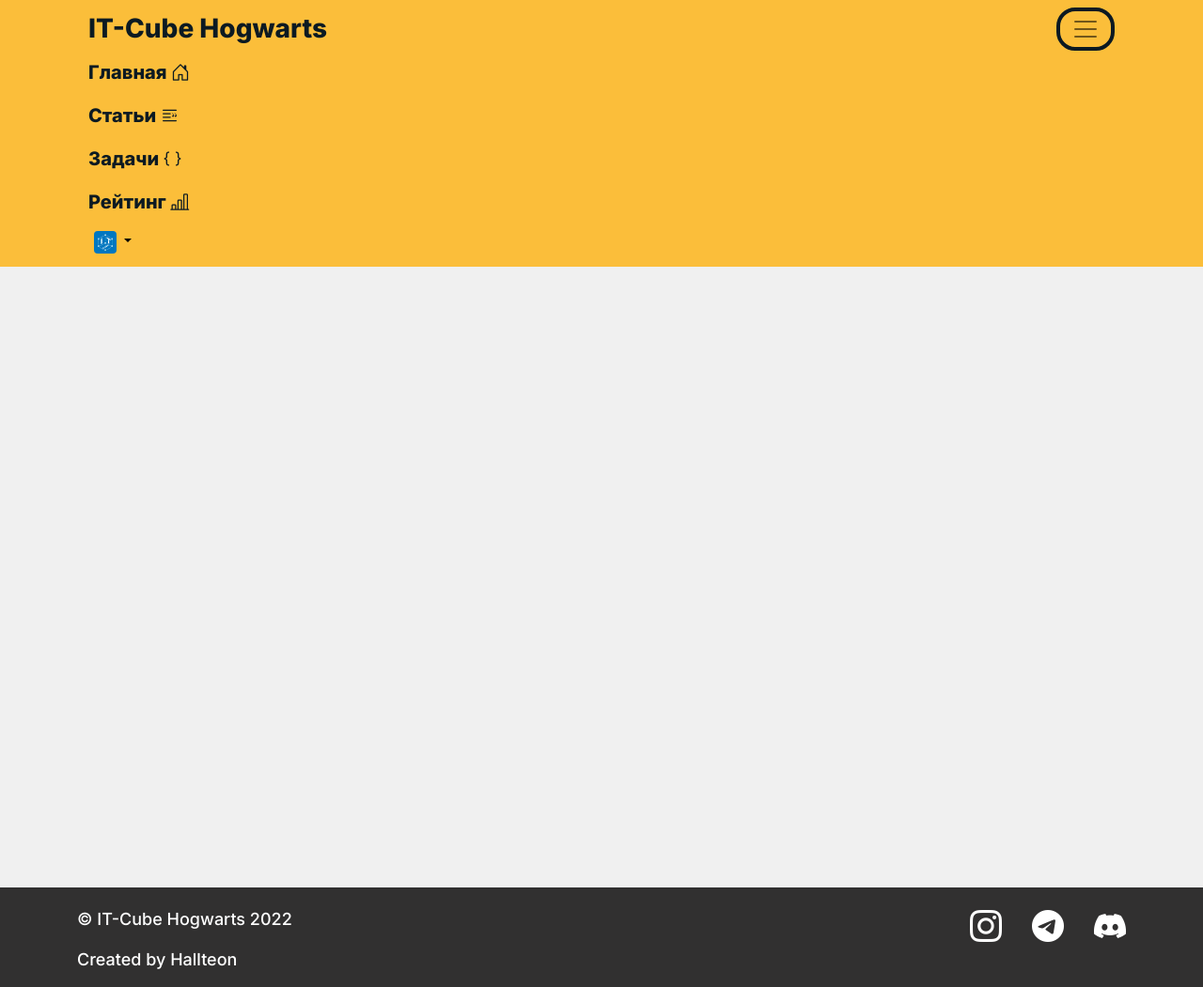
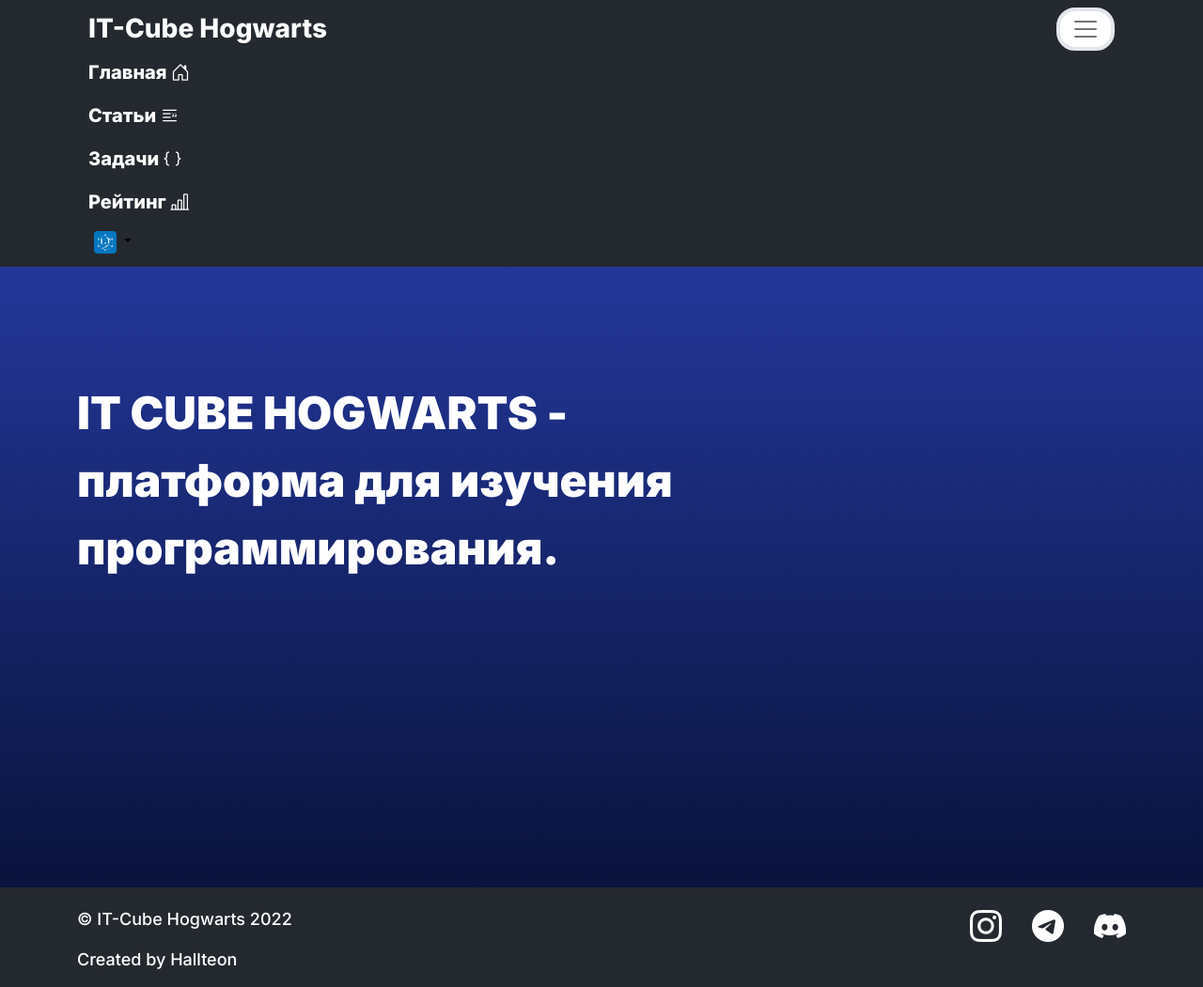
Before and after one commit to Hallteon/ITCubeWebSite, a Django app: page / in a window 1280 px wide, after a click that opens the changed part. Shown: the whole page at 94% size. Run offline with Django 4.2, Linux system fonts and the light colour scheme; a user stored in the database is signed in; data comes from the database, SQL or seed files in the repository; both versions use the stored data as it was after the commit; parts of the project's set-up code (start-up, migrations or seed data) failed here and were passed over; some libraries are stand-ins or nearby versions.

Commit message:
started creating home page

```diff
--- a/articles/static/articles/css/articles.css
+++ b/articles/static/articles/css/articles.css
@@ -39,7 +39,7 @@
 }
 
 .tags-sidebar {
-    top: 0;
+    top: 80px;
     position: sticky;
     margin-top: 25px;
 }
--- a/articles/templates/articles/article.html
+++ b/articles/templates/articles/article.html
@@ -43,7 +43,7 @@
             </div>
         </div>
         <div class="row">
-            <div class="col-sm-10 comments-container">
+            <div class="col-lg-10 comments-container">
                 <p class="comments-container__title">Комментарии:</p>
                 {% if article.comments.all.count %}
                 <div class="row">
--- a/itcube/urls.py
+++ b/itcube/urls.py
@@ -18,7 +18,7 @@
 from django.urls import path, include
 
 from itcube import settings
-from main.views import index, page_not_found
+from main.views import page_not_found
 
 urlpatterns = [
     path('admin/', admin.site.urls),
--- a/main/static/main/css/base.css
+++ b/main/static/main/css/base.css
@@ -31,8 +31,8 @@
     border-radius: 20px;
     padding: 10px;
     cursor: pointer;
-    background-image: -webkit-linear-gradient(45deg, #f1c40f 50%, transparent 50%);
-    background-image: linear-gradient(45deg, #f1c40f 50%, transparent 50%);
+    background-image: -webkit-linear-gradient(45deg, #e3e6ea 50%, transparent 50%);
+    background-image: linear-gradient(45deg, #e3e6ea 50%, transparent 50%);
     background-position: 100%;
     background-size: 400%;
     -webkit-transition: background 300ms ease-in-out;
@@ -69,33 +69,33 @@
 /* Навбар */
 
 .header {
-    background-color: #fbbe3a;
+    color: #fff;
+    background-color: #24292f;
     position: sticky;
     top: 0;
     z-index: 10;
 }
 
 .menu__title {
-    color: #0C1A22;
-    font-weight: 800;
+    font-weight: 600;
     margin: 0;
 }
 
 .menu__btn {
-    background-color: #fbbe3a;
-    border: 4px solid #0C1A22;
+    background-color: #fff;
+    border: 4px solid #e3e6ea;
     border-radius: 20px;
     transition: 0.5s;
 }
 
 .menu__btn:hover, .menu__btn:active {
-    background-color: #f7c547;
+    background-color: #e3e6ea;
 }
 
 .menu__link, .menu__link_icon {
-    color: #0C1A22;
+    color: #fff;
     font-size: 20px;
-    font-weight: 800;
+    font-weight: 600;
     transition: 0.5s;
 }
 
@@ -129,7 +129,7 @@
 /* Футер */
 
 .footer {
-    background-color: #313030;
+    background-color: #24292f;
 }
 
 .info {
--- a/main/static/main/css/index.css
+++ b/main/static/main/css/index.css
@@ -1,3 +1,15 @@
-h1 {
-    color: #ff9300;
+.home {
+    background: -webkit-linear-gradient(180deg,#23379a,#09133c); /* Chrome 10-25, Safari 5.1-6 */ background: linear-gradient(180deg,#23379a,#09133c); /* W3C, IE 10+/ Edge, Firefox 16+, Chrome 26+, Opera 12+, Safari 7+ */
+    padding-top: 20px;
 }
+
+.home-description__title {
+    color: #fff;
+    font-size: 48px;
+    font-weight: 900;
+    margin-top: 100px;
+}
+
+.home-description__image {
+    width: 100%;
+}
--- a/main/templates/main/index.html
+++ b/main/templates/main/index.html
@@ -2,11 +2,18 @@
 {% load static %}
 
 {% block styles %}
+    <link rel="stylesheet" href="https://cdnjs.cloudflare.com/ajax/libs/animate.css/4.1.1/animate.min.css"/>
     <link rel="stylesheet" href="{% static 'main/css/index.css' %}">
 {% endblock %}
 
 {% block content %}
 <section class="home content">
-    <div class="container"></div>
+    <div class="container">
+        <div class="row">
+            <div class="col-sm-8 home-description">
+                <p class="animate__animated animate__bounceInLeft home-description__title">IT CUBE HOGWARTS - платформа для изучения программирования.</p>
+            </div>
+        </div>
+    </div>
 </section>
 {% endblock %}
--- a/main/urls.py
+++ b/main/urls.py
@@ -2,5 +2,5 @@
 from .views import *
 
 urlpatterns = [
-    path('', index, name='home'),
+    path('', ShowHomePage.as_view(), name='home'),
 ]
--- a/main/views.py
+++ b/main/views.py
@@ -1,8 +1,9 @@
 from django.shortcuts import render
+from django.views.generic import TemplateView
 
 
-def index(request):
-    return render(request, 'main/index.html', {'title': 'Главная'})
+class ShowHomePage(TemplateView):
+    template_name = 'main/index.html'
 
 
 def page_not_found(request, exception):
--- a/users/static/users/css/user_settings.css
+++ b/users/static/users/css/user_settings.css
@@ -5,6 +5,7 @@
 .settings {
     background-color: #fff;
     border-radius: 20px;
+    margin-top: 0;
     padding: 20px;
 }
 
@@ -12,3 +13,7 @@
     display: block;
     margin: 10px auto 0;
 }
+
+.sidebar {
+    margin-bottom: 20px;
+}
```
Also changed, not shown: users/templates/users/profile.html (+7 -3 lines), users/templates/users/user_settings.html (+4 -4 lines), db.sqlite3, main/static/main/img/coder.png (added), media/images/profiles/default_profile_4MtLM5b_BtdZ05J.png (added), media/images/profiles/images.jpg (added).
